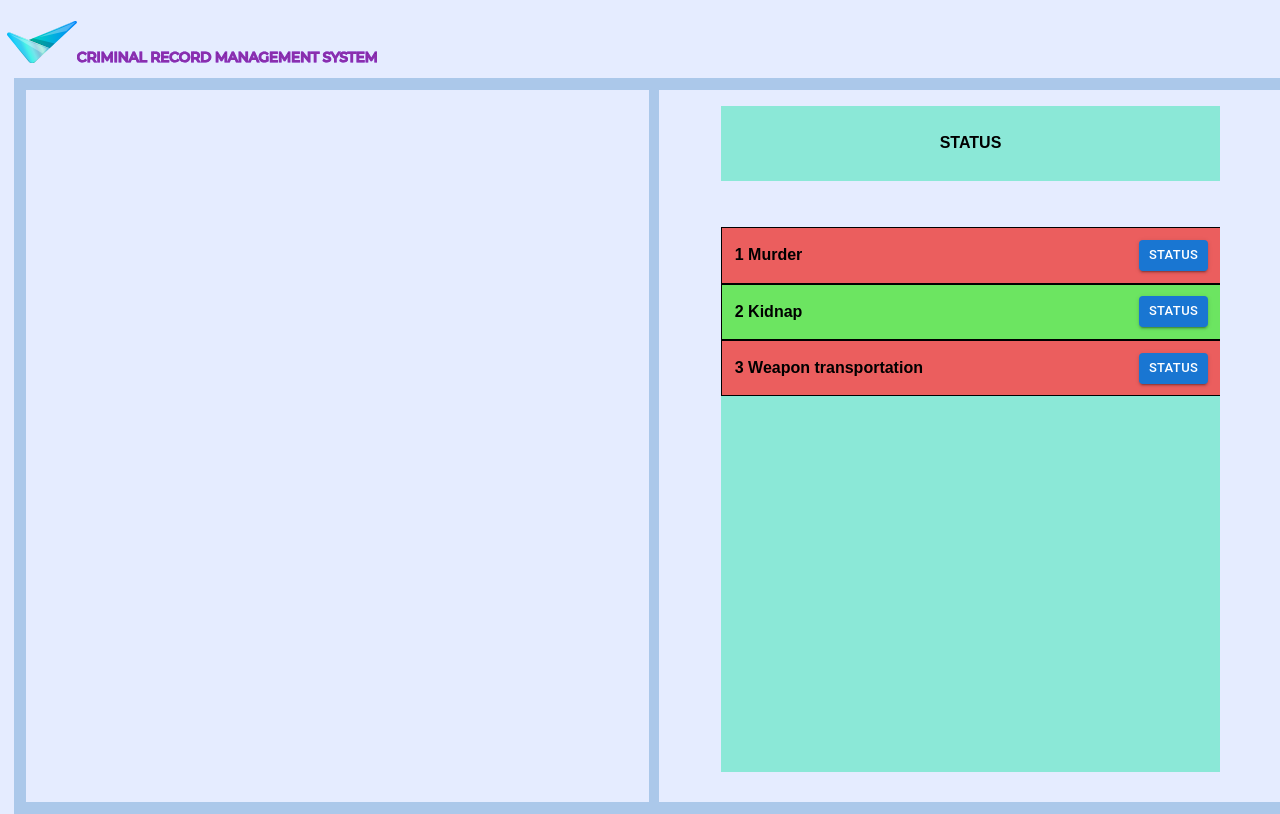
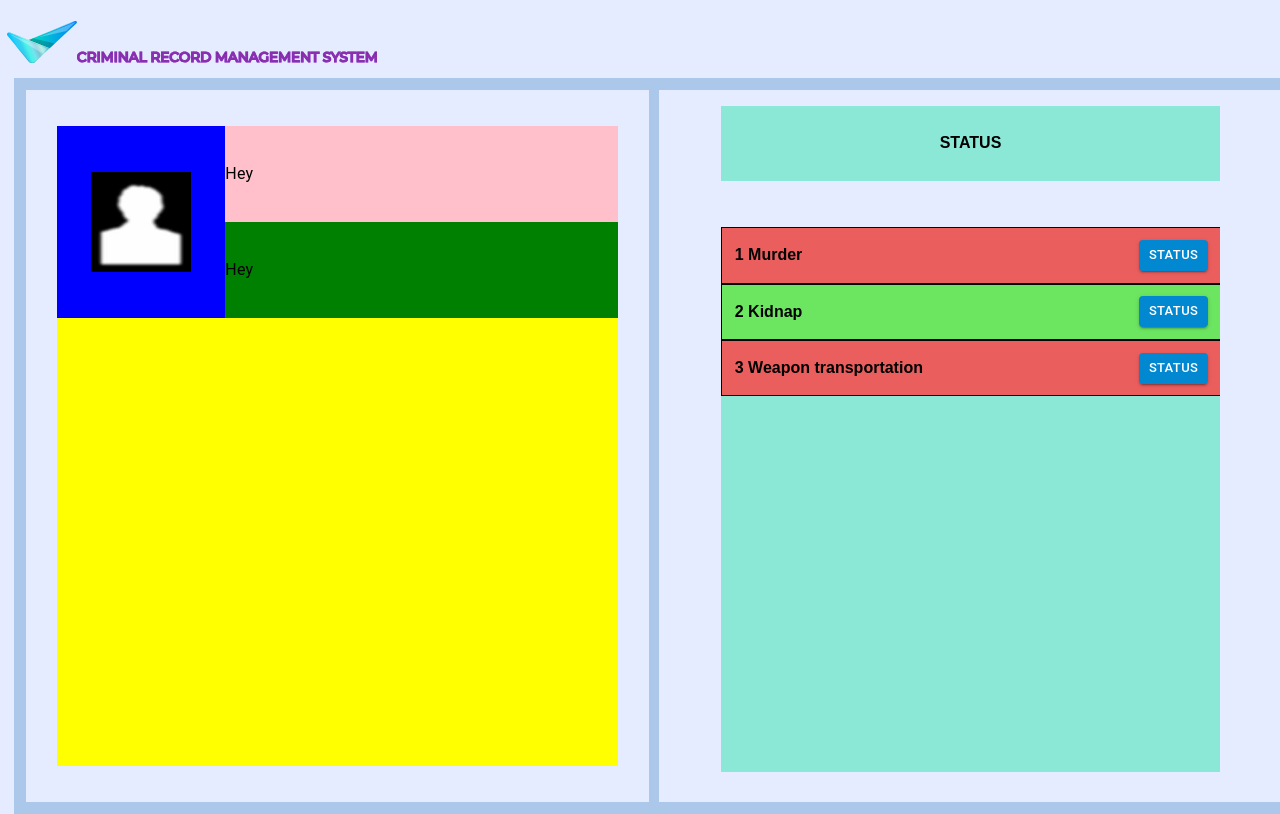
Before and after one commit to demelcjohn/criminal-record-management, a Next.js app: page /citizen/1 in a window 1280 px wide. Built offline with nearby package versions, Linux system fonts and the light colour scheme; data requests are answered from the project's data file.

Commit message:
photo added

```diff
--- a/src/components/casebox.tsx
+++ b/src/components/casebox.tsx
@@ -32,7 +32,7 @@ export default function CaseBox({ id, description, status }: any) {
           alignItems="center"
         >
           {id} {description}
-          <Button variant="contained" size="small">
+          <Button variant="contained" size="small" color="info">
             Status
           </Button>
         </Box>
--- /dev/null
+++ b/src/components/personalDetails.tsx
@@ -0,0 +1,54 @@
+// import Demo from "./demo";
+
+import { Box, Button, Grid, Typography } from "@mui/material";
+import Image from "next/image";
+export default function PersonalDetails({ id, description, status }: any) {
+  return (
+    <Box
+      width="100%"
+      height="100%"
+      sx={{ overflow: "hidden" }}
+      display="flex"
+      justifyContent="center"
+      alignItems="center"
+    >
+      <Box width="90%" height="90%" sx={{ padding: "5%", overflow: "hidden" }}>
+        <Grid container width="100%" height="30%" sx={{ bgcolor: "red" }}>
+          <Grid
+            item
+            width="30%"
+            height="100%"
+            display="flex"
+            justifyContent="center"
+            alignItems="center"
+            sx={{ bgcolor: "blue" }}
+          >
+            <Image src="/photo.jpg" alt="Icon" width={100} height={100} />
+          </Grid>
+          <Grid item width="70%" height="100%" sx={{ bgcolor: "green" }}>
+            <Grid
+              width="100%"
+              height="50%"
+              sx={{ bgcolor: "pink" }}
+              display="flex"
+              justifyContent="left"
+              alignItems="center"
+            >
+              <Typography>Hey</Typography>
+            </Grid>
+            <Grid
+              width="100%"
+              height="50%"
+              display="flex"
+              justifyContent="left"
+              alignItems="center"
+            >
+              <Typography>Hey</Typography>
+            </Grid>
+          </Grid>
+        </Grid>
+        <Grid width="100%" height="70%" sx={{ bgcolor: "yellow" }}></Grid>
+      </Box>
+    </Box>
+  );
+}
--- a/src/pages/citizen/[id].tsx
+++ b/src/pages/citizen/[id].tsx
@@ -2,6 +2,7 @@
 
 import CaseBoxContainer from "@/components/caseBoxContainer";
 import CaseBox from "@/components/casebox";
+import PersonalDetails from "@/components/personalDetails";
 import { Box, Button, Grid, TextField, Typography } from "@mui/material";
 import Image from "next/image";
 import React, { useState } from "react";
@@ -57,7 +58,9 @@ export default function Citizen() {
                   height: "100%",
                   bgcolor: "#E5ECFF",
                 }}
-              ></Box>
+              >
+                <PersonalDetails />
+              </Box>
             </Grid>
             <Grid
               item
```
Also changed, not shown: public/photo.jpg (renamed from src/pages/citizen/photo.jpg).
